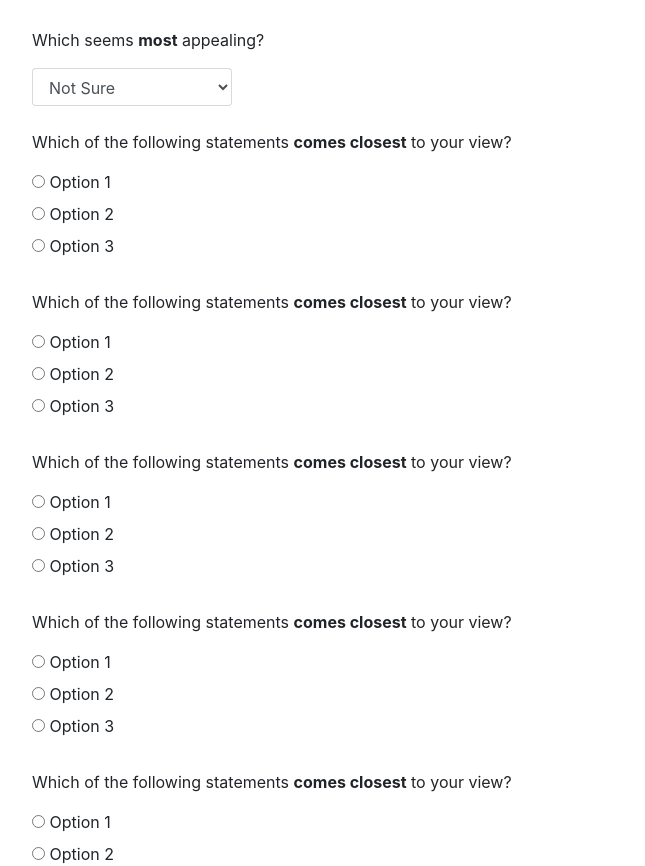
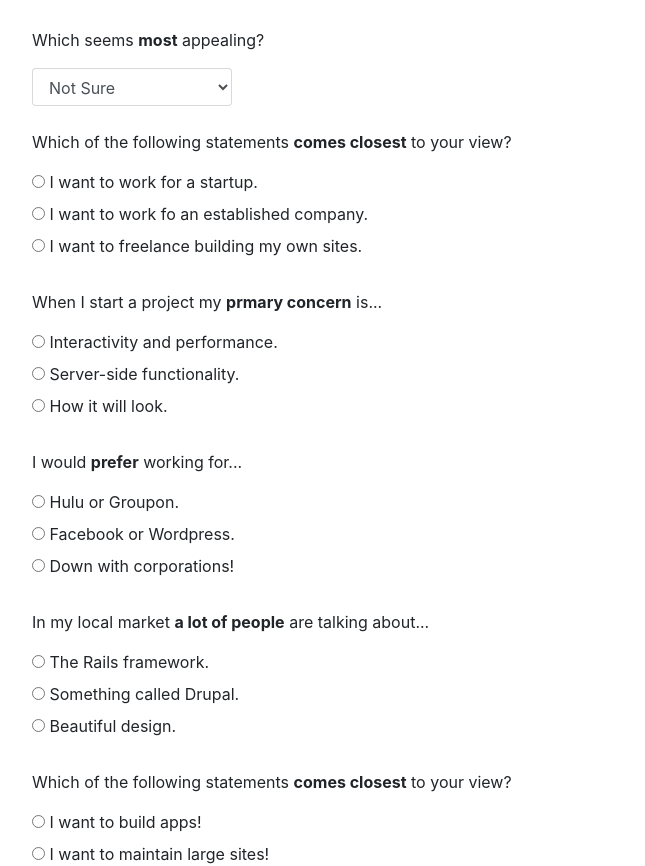
Before and after one commit to phuzisham/track-suggester, a plain HTML site: page index.html in a window 1280 px wide. Shown: the part 91-957 px from the top of the page, without its empty margins (53-698 px from the left). Drawn offline with Linux system fonts and the light colour scheme.

Commit message:
add questions to form

```diff
--- a/index.html
+++ b/index.html
@@ -24,68 +24,68 @@
       <p>Which of the following statements <strong>comes closest</strong> to your view?</p>
       <form id="survey">
         <div class="radio">
-          <label><input type="radio" name="optradio1" value="rb"> Option 1</label>
+          <label><input type="radio" name="optradio1" value="rb"> I want to work for a startup.</label>
         </div>
         <div class="radio">
-          <label><input type="radio" name="optradio1" value="ph"> Option 2</label>
+          <label><input type="radio" name="optradio1" value="ph"> I want to work fo an established company.</label>
         </div>
         <div class="radio disabled">
-          <label><input type="radio" name="optradio1" value="cs"> Option 3</label>
+          <label><input type="radio" name="optradio1" value="cs"> I want to freelance building my own sites.</label>
+        </div><br>
+
+        <p>When I start a project my <strong>prmary concern</strong> is...</p>
+        <div class="radio">
+          <label><input type="radio" name="optradio2" value="rb"> Interactivity and performance.</label>
+        </div>
+        <div class="radio">
+          <label><input type="radio" name="optradio2" value="ph"> Server-side functionality.</label>
+        </div>
+        <div class="radio disabled">
+          <label><input type="radio" name="optradio2" value="cs"> How it will look.</label>
+        </div><br>
+
+        <p>I would <strong>prefer</strong> working for...</p>
+        <div class="radio">
+          <label><input type="radio" name="optradio3" value="rb"> Hulu or Groupon.</label>
+        </div>
+        <div class="radio">
+          <label><input type="radio" name="optradio3" value="ph"> Facebook or Wordpress.</label>
+        </div>
+        <div class="radio disabled">
+          <label><input type="radio" name="optradio3" value="cs"> Down with corporations!</label>
+        </div><br>
+
+        <p>In my local market <strong>a lot of people</strong> are talking about...</p>
+        <div class="radio">
+          <label><input type="radio" name="optradio4" value="rb"> The Rails framework.</label>
+        </div>
+        <div class="radio">
+          <label><input type="radio" name="optradio4" value="ph"> Something called Drupal.</label>
+        </div>
+        <div class="radio disabled">
+          <label><input type="radio" name="optradio4" value="cs"> Beautiful design.</label>
         </div><br>
 
         <p>Which of the following statements <strong>comes closest</strong> to your view?</p>
         <div class="radio">
-          <label><input type="radio" name="optradio2" value="rb"> Option 1</label>
+          <label><input type="radio" name="optradio5" value="rb"> I want to build apps!</label>
         </div>
         <div class="radio">
-          <label><input type="radio" name="optradio2" value="ph"> Option 2</label>
+          <label><input type="radio" name="optradio5" value="ph"> I want to maintain large sites!</label>
         </div>
         <div class="radio disabled">
-          <label><input type="radio" name="optradio2" value="cs"> Option 3</label>
+          <label><input type="radio" name="optradio5" value="cs"> I just want to be creative!</label>
         </div><br>
 
-        <p>Which of the following statements <strong>comes closest</strong> to your view?</p>
+        <p>How would <strong>you rate</strong> your ability to learn a new language?</p>
         <div class="radio">
-          <label><input type="radio" name="optradio3" value="rb"> Option 1</label>
+          <label><input type="radio" name="optradio6" value="rb"> Difficult but doable.</label>
         </div>
         <div class="radio">
-          <label><input type="radio" name="optradio3" value="ph"> Option 2</label>
+          <label><input type="radio" name="optradio6" value="ph"> Easy as pie.</label>
         </div>
         <div class="radio disabled">
-          <label><input type="radio" name="optradio3" value="cs"> Option 3</label>
-        </div><br>
-
-        <p>Which of the following statements <strong>comes closest</strong> to your view?</p>
-        <div class="radio">
-          <label><input type="radio" name="optradio4" value="rb"> Option 1</label>
-        </div>
-        <div class="radio">
-          <label><input type="radio" name="optradio4" value="ph"> Option 2</label>
-        </div>
-        <div class="radio disabled">
-          <label><input type="radio" name="optradio4" value="cs"> Option 3</label>
-        </div><br>
-
-        <p>Which of the following statements <strong>comes closest</strong> to your view?</p>
-        <div class="radio">
-          <label><input type="radio" name="optradio5" value="rb"> Option 1</label>
-        </div>
-        <div class="radio">
-          <label><input type="radio" name="optradio5" value="ph"> Option 2</label>
-        </div>
-        <div class="radio disabled">
-          <label><input type="radio" name="optradio5" value="cs"> Option 3</label>
-        </div><br>
-
-        <p>Which of the following statements <strong>comes closest</strong> to your view?</p>
-        <div class="radio">
-          <label><input type="radio" name="optradio6" value="rb"> Option 1</label>
-        </div>
-        <div class="radio">
-          <label><input type="radio" name="optradio6" value="ph"> Option 2</label>
-        </div>
-        <div class="radio disabled">
-          <label><input type="radio" name="optradio6" value="cs"> Option 3</label>
+          <label><input type="radio" name="optradio6" value="cs"> That might take some time.</label>
         </div><br>
 
         <button type="submit" class="btn">Submit</button>
```
